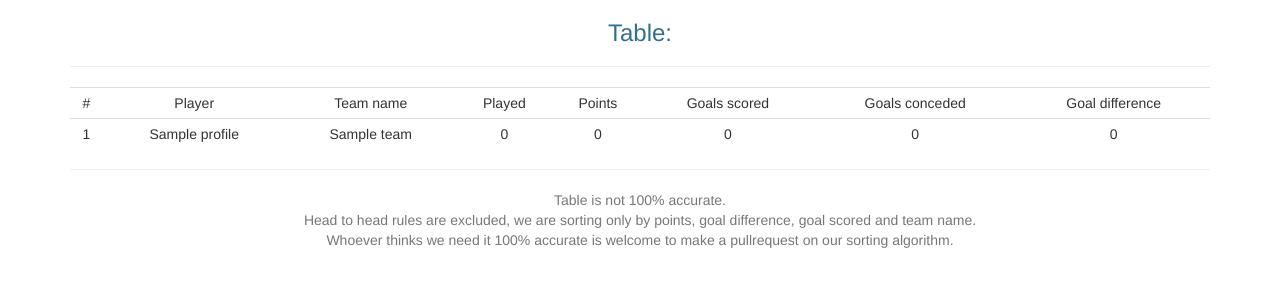
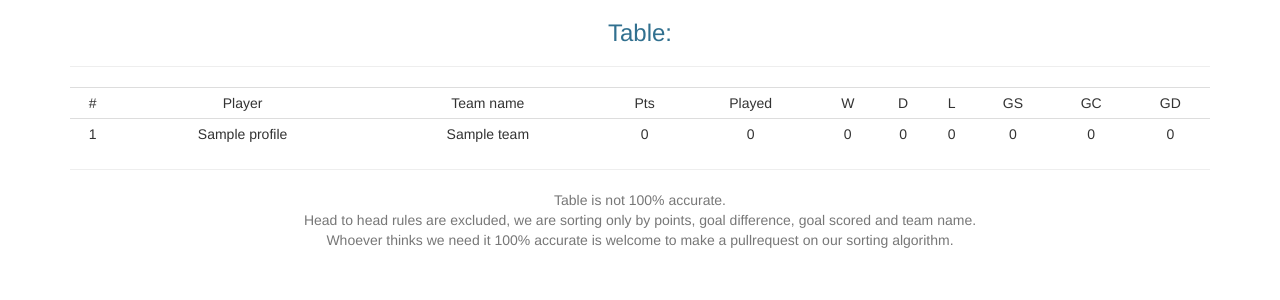
Before and after one commit to doboj-labs/pes-bot-api, a Django app: template api/templates/table.html in a window 1280 px wide. Shown: the top 300 px of the page. Run offline with Django 3.2, Linux system fonts and the light colour scheme; the template is opened without the code that fills it: values that come from a table or form of the project are taken from there, others are empty; tables that the repository leaves empty hold one stand-in row (values such as "Sample post"); some libraries are stand-ins or nearby versions.

Commit message:
Extend table to show number of wins/draws/loses

```diff
--- a/api/models.py
+++ b/api/models.py
@@ -26,6 +26,9 @@ class Profile(models.Model):
     goals_scored = 0
     goals_conceded = 0
     played = 0
+    wins = 0
+    draws = 0
+    loses = 0
 
     def __str__(self):
         return "%s (%s)" % (self.slack_name, self.team)
@@ -44,6 +47,15 @@ class Profile(models.Model):
 
     def inc_played(self):
         self.played += 1
+
+    def inc_wins(self):
+        self.wins += 1
+
+    def inc_draws(self):
+        self.draws += 1
+
+    def inc_loses(self):
+        self.loses += 1
 
 
 class MatchStatus(DjangoChoices):
--- a/api/templates/table.html
+++ b/api/templates/table.html
@@ -35,11 +35,14 @@
                 <td>#</td>
                 <td>Player</td>
                 <td>Team name</td>
+                <td>Pts</td>
                 <td>Played</td>
-                <td>Points</td>
-                <td>Goals scored</td>
-                <td>Goals conceded</td>
-                <td>Goal difference</td>
+                <td>W</td>
+                <td>D</td>
+                <td>L</td>
+                <td>GS</td>
+                <td>GC</td>
+                <td>GD</td>
             </tr>
 
             {% for profile in profiles %}
@@ -47,8 +50,11 @@
                     <td>{{ forloop.counter}}</td>
                     <td>{{ profile.slack_name }}</td>
                     <td>{{ profile.team.name }}</td>
+                    <td>{{ profile.points }}</td>
                     <td>{{ profile.played }}</td>
-                    <td>{{ profile.points }}</td>
+                    <td>{{ profile.wins }}</td>
+                    <td>{{ profile.draws }}</td>
+                    <td>{{ profile.loses }}</td>
                     <td>{{ profile.goals_scored }}</td>
                     <td>{{ profile.goals_conceded }}</td>
                     <td>{{ profile.goal_diference }}</td>
--- a/api/views.py
+++ b/api/views.py
@@ -308,12 +308,18 @@ def calculate_table():
 
         if match.home_score > match.away_score:
             home_profile.inc_points(3)
+            home_profile.inc_wins()
+            away_profile.inc_loses()
 
         elif match.home_score < match.away_score:
             away_profile.inc_points(3)
+            away_profile.inc_wins()
+            home_profile.inc_loses()
         else:
             home_profile.inc_points(1)
             away_profile.inc_points(1)
+            home_profile.inc_draws()
+            away_profile.inc_draws()
 
         home_profile.inc_goals_scored(match.home_score)
         home_profile.inc_goals_conceded(match.away_score)
```
